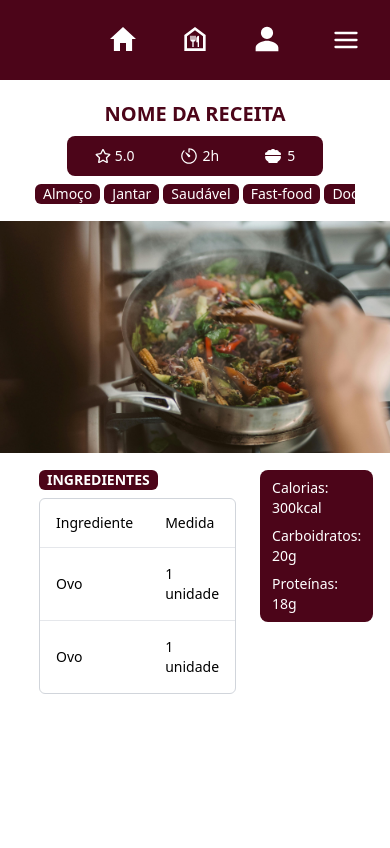
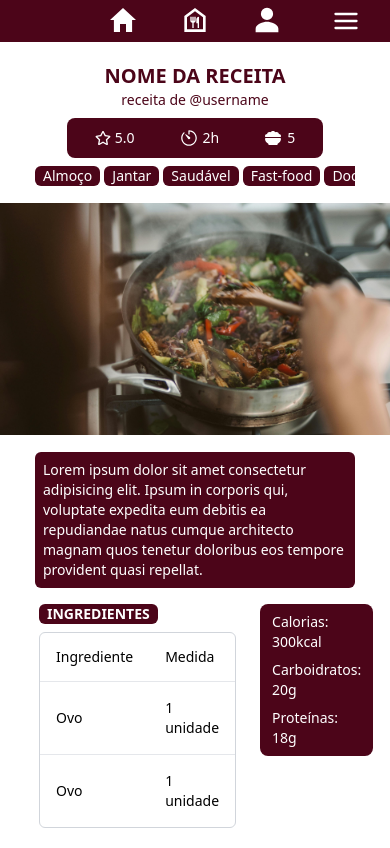
Before and after one commit to lalamp/project_recipesApp, a Next.js app: page /recipePage/1 in a window 390 px wide. Shown: the top 848 px of the page. Built offline with nearby package versions, Linux system fonts and the light colour scheme.

Commit message:
feat: add description part to recipe page

```diff
--- a/app/recipePage/[id]/page.tsx
+++ b/app/recipePage/[id]/page.tsx
@@ -19,7 +19,10 @@ const RecipePage = () => {
             <main className="flex flex-col items-center gap-2 lg:flex-row lg:gap-3 lg:flex-1">
                 <div className="flex flex-col items-center gap-2 lg:w-4/5 xl:w-2/5 ">
                     {/* Nome */}
+                    <div className="flex flex-col items-center">
                         <h1 className="text-xl text-rose-950 font-bold">NOME DA RECEITA</h1>
+                        <h3 className="text-rose-950 text-sm">receita de @username</h3>
+                    </div>
 
                     {/* Infos: avaliação, tempo e porções */}
                     <div className="flex gap-3 w-fit px-3 justify-center rounded-lg bg-rose-950 text-white">
@@ -76,10 +79,15 @@ const RecipePage = () => {
                         <CarouselPrevious className="bg-rose-950 text-white ml-2"/>
                         <CarouselNext className="bg-rose-950 text-white mr-2"/>
                     </Carousel>
+
+                    {/* Descrição */}
+                    <div className="flex w-4/5 bg-rose-950 text-white text-sm p-2 rounded-md">
+                        <p>Lorem ipsum dolor sit amet consectetur adipisicing elit. Ipsum in corporis qui, voluptate expedita eum debitis ea repudiandae natus cumque architecto magnam quos tenetur doloribus eos tempore provident quasi repellat.</p>
+                    </div>
                 </div>
 
-                {/* Ingredientes, Calorias e Macros*/}
-                <div className="flex gap-6 w-4/5 lg:flex-col lg:mr-5 lg:my-3">
+                {/* Ingredientes, Calorias e Macros */}
+                <div className="flex gap-6 w-4/5 mb-5 mt-2 lg:flex-col lg:mr-5 lg:my-3">
                     {/* Ingredientes */}
                     <div className="w-full">
                         <p className="bg-rose-950 text-white font-bold px-2 rounded-md text-sm w-fit">INGREDIENTES</p>
```
Lines whose indentation alone changed are shown as unchanged.
